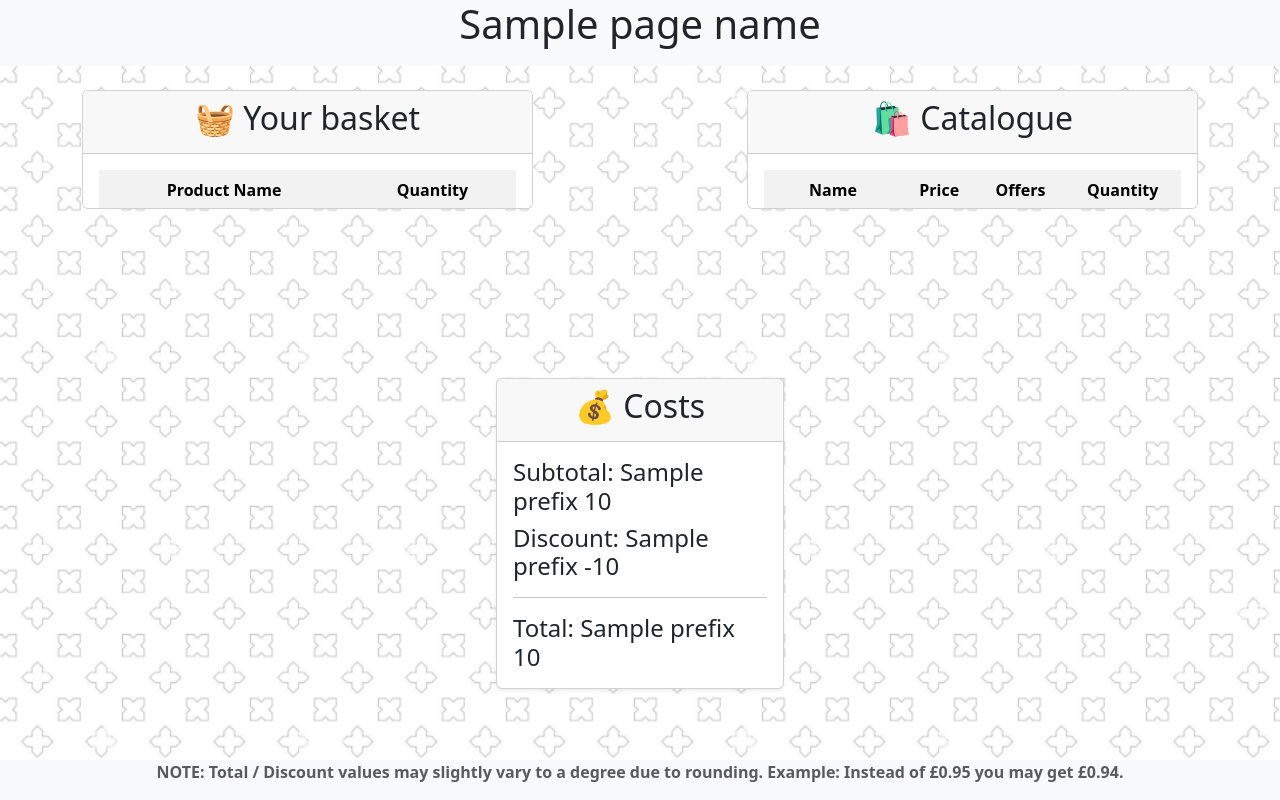
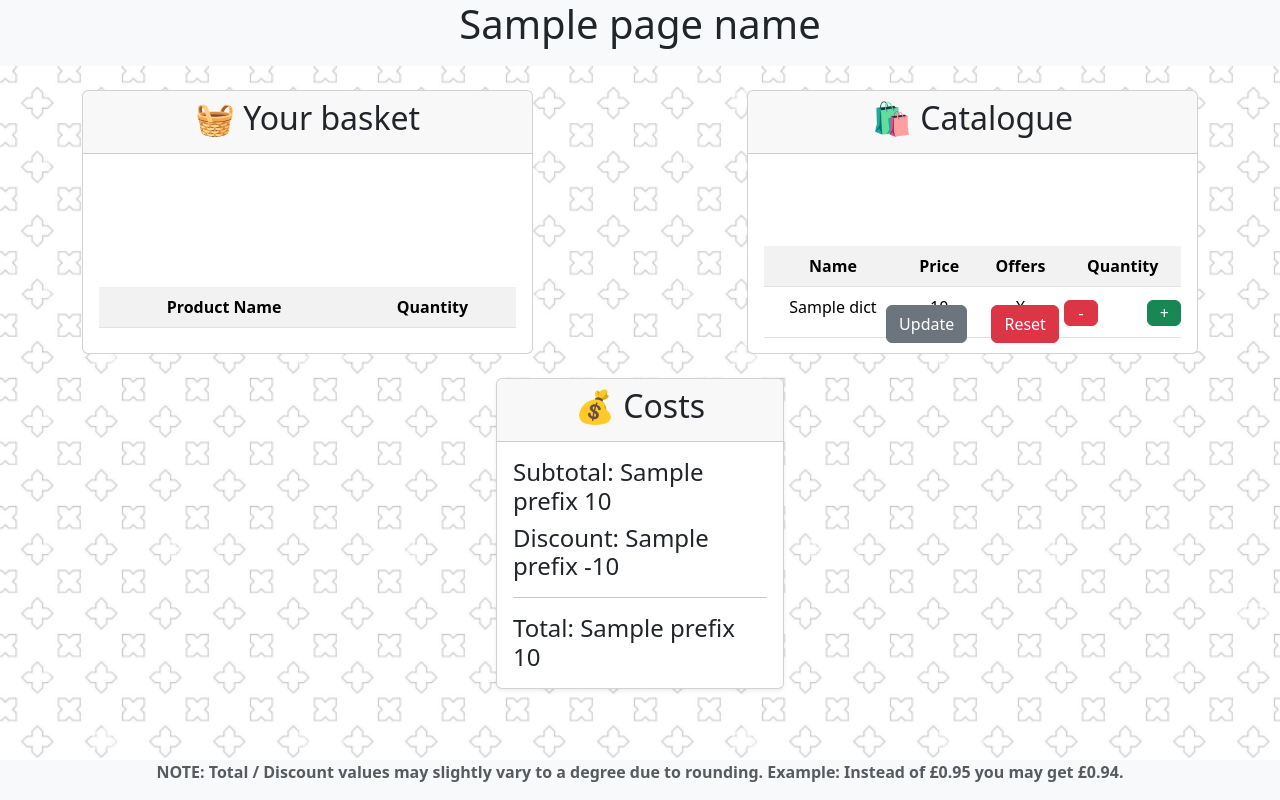
Before and after one commit to SIndustryPortfolio/WEBSITE-Shopping_Basket, a Python web app: template Templates/Home.html in a window 1280 px wide. Run offline with Jinja, Linux system fonts and the light colour scheme; the template is opened without the code that fills it: most values are stand-ins (such as "Sample title", 1, 10 or a date in 2020); lists and menus that the app fills with data are empty.

Commit message:
Design changes (Frontend)

```diff
--- a/Static/JS/Home.js
+++ b/Static/JS/Home.js
@@ -14,6 +14,7 @@ function HandleUserBasketTable()
     // DIVS
     let UserBasketTable = document.getElementById("UserBasketTable");
     let TableBody = UserBasketTable.children[0];
+    let ScrollableDiv = TableBody.children[1];
 
     // Functions
     // INIT
@@ -37,7 +38,7 @@ function HandleUserBasketTable()
         TableRow.appendChild(TableProductNameDefinition);
         TableRow.appendChild(TableProductQuantityDefinition);
 
-        TableBody.appendChild(TableRow);
+        ScrollableDiv.appendChild(TableRow);
     }
 }
 
--- a/Templates/Home.html
+++ b/Templates/Home.html
@@ -26,7 +26,7 @@
             <div class="container">
                 <div class="row">
                     <div class="col-5" style="">
-                        <div class="card shadow-md" style="width: 100%; margin: 0 auto; overflow: scroll; height: 45%;">
+                        <div class="card shadow-md" style="width: 100%; margin: 0 auto; height: 100%;">
                             <div class="card-header">
                                 <h2>🧺 Your basket</h2>
                             </div>
@@ -37,6 +37,10 @@
                                         <th>Product Name</th>
                                         <th>Quantity</th>
                                     </tr>
+
+                                    <div id="Scrollable" style="height: 70%; overflow-y: scroll;">
+
+                                    </div>
 
                                     {#
                                         {% for Product in Basket.GetDict()["Items"] %}
@@ -56,7 +60,7 @@
 
                     </div>
                     <div class="col-5" style="">
-                        <div class="card shadow-md" style="width: 100%; margin: 0 auto; overflow: scroll; height: 45%;">
+                        <div class="card shadow-md" style="width: 100%; margin: 0 auto; height: 100%;">
                             <div class="card-header">
                                 <h2>🛍️ Catalogue</h2>
                             </div>
@@ -69,6 +73,7 @@
                                         <th>Quantity</th>
                                     </tr>
 
+                                    <div id="Scrollable" style="height: 70%; overflow-y: scroll;">
                                         {% for Product in Products %}
                                             <tr>
                                                 {% set ProductInfo=Product.GetDict() %}
@@ -103,6 +108,7 @@
                                                 </td>
                                             </tr>
                                         {% endfor %}
+                                    </div>
                                 </table>
                             </div>
 
```
Lines whose indentation alone changed are shown as unchanged.
